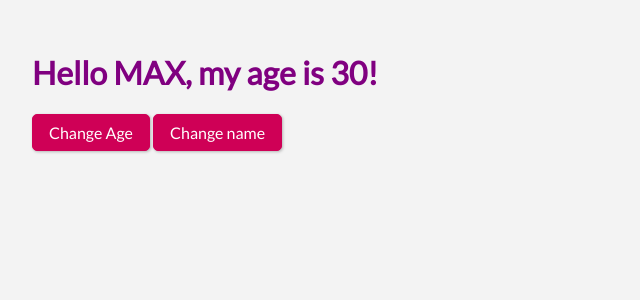
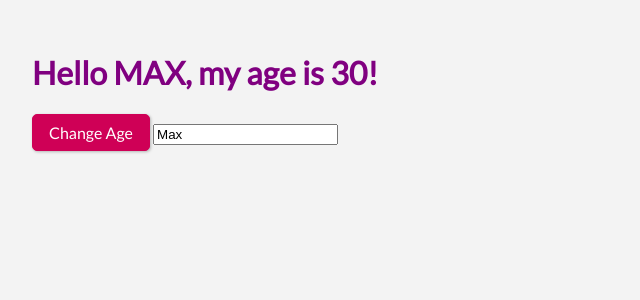
Before and after one commit to ninrod/svelte, a Svelte app: page / in a window 1280 px wide. Shown: the top 300 px of the page, without its empty margins (0-640 px from the left). Built offline with nearby package versions, Linux system fonts and the light colour scheme.

Commit message:
lesson 13: 2 way data binding

```diff
--- a/src/App.svelte
+++ b/src/App.svelte
@@ -3,13 +3,14 @@
  let age = 30;
 
  $: upper = name.toUpperCase();
+ $: console.log(name);
 
  function incrementAge() {
    age += 1;
  }
 
- function changeName() {
-   name = 'filipe'
+ function changeName(event) {
+   name = event.target.value
  }
 
 </script>
@@ -22,4 +23,4 @@
 
 <h1>Hello {upper}, my age is {age}!</h1>
 <button on:click="{incrementAge}">Change Age</button>
-<button on:click="{changeName}">Change name</button>
+<input type="text" value="{name}" on:input="{changeName}"/>
```
